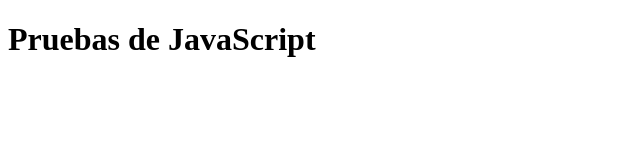
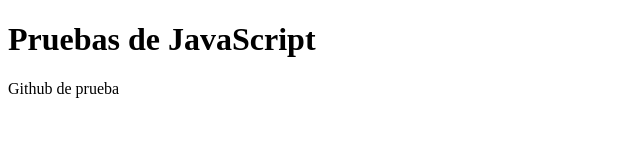
Before and after one commit to agosnieto/practicas-JavaScript, a plain HTML site: page index.html in a window 1280 px wide. Shown: the whole page, without its empty margins (0-640 px from the left). Drawn offline with Linux system fonts and the light colour scheme.

Commit message:
intento de subir nv repositorio

```diff
--- a/index.html
+++ b/index.html
@@ -8,5 +8,6 @@
 </head>
 <body>
     <h1>Pruebas de JavaScript</h1>
+    <p>Github de prueba</p>
 </body>
 </html>
```
